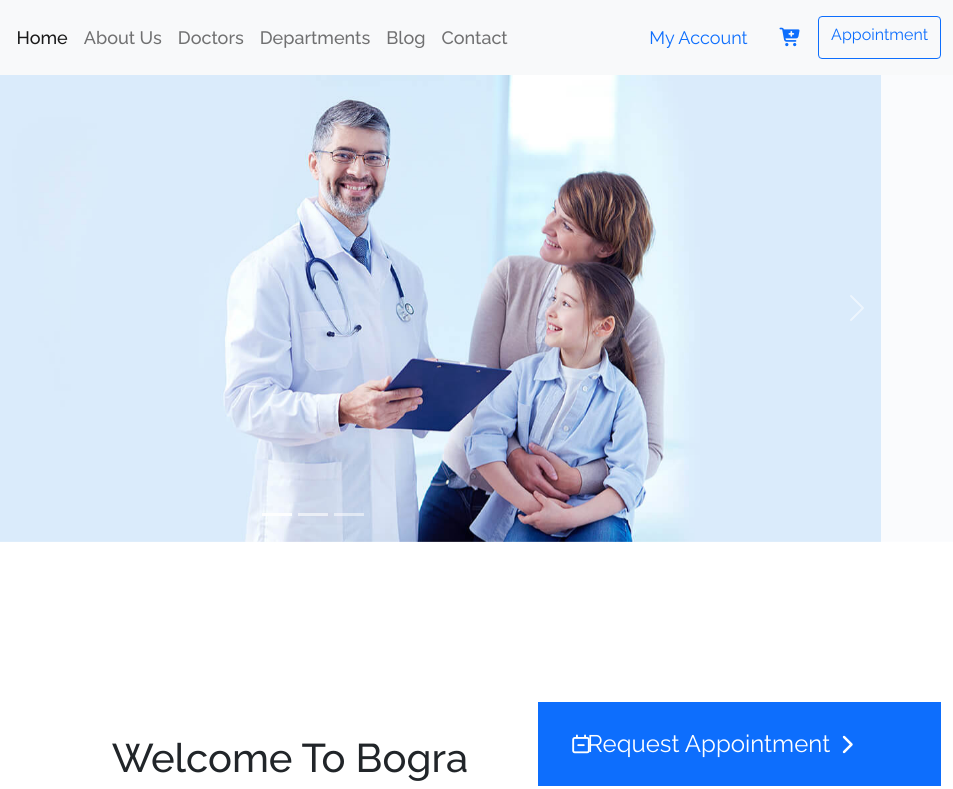
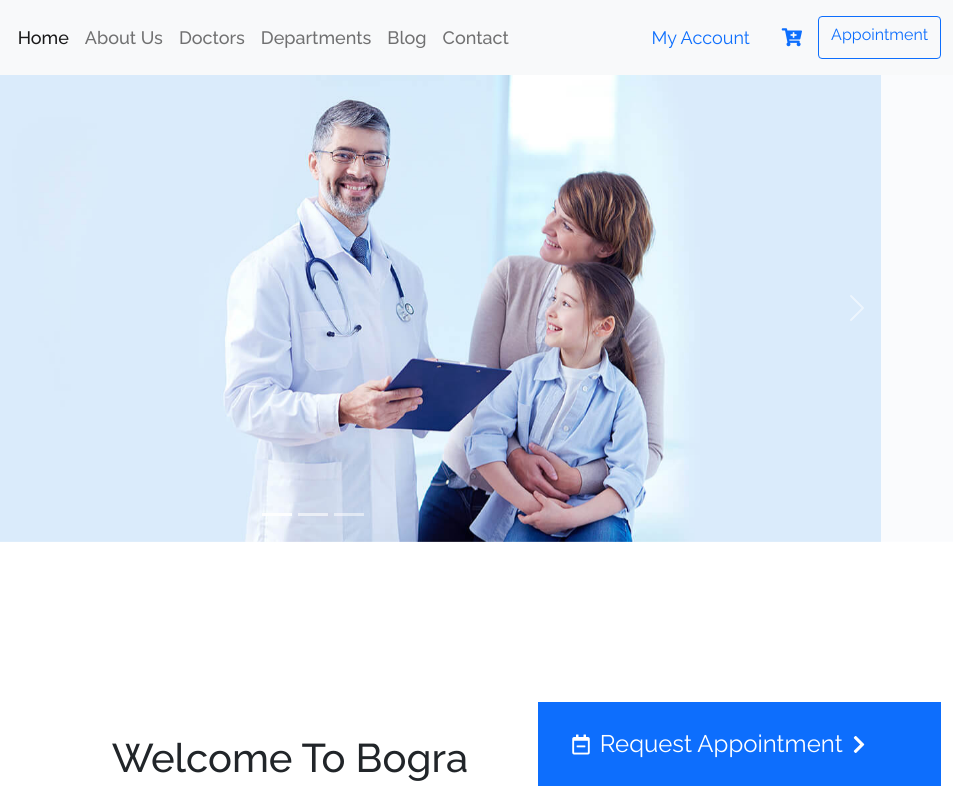
Before and after one commit to rasel1-git/hospital, a plain HTML site: page index.html in a window 1280 px wide. Shown: the top 789 px of the page, 327-1280 px from the left. Drawn offline with nearby package versions, Linux system fonts and the light colour scheme.

Commit message:
Update index.html

```diff
--- a/index.html
+++ b/index.html
@@ -7,7 +7,8 @@
 
 
     <link rel="stylesheet" href="css/bootstrap.min.css">
-    <link rel="stylesheet" href="fontawesome/css/all.min.css">
+   <link rel="stylesheet" href="https://pro.fontawesome.com/releases/v5.10.0/css/all.css" integrity="sha384-AYmEC3Yw5cVb3ZcuHtOA93w35dYTsvhLPVnYs9eStHfGJvOvKxVfELGroGkvsg+p" crossorigin="anonymous"/>
+
     <link rel="stylesheet" href="style.css">
 
 </head>
```
